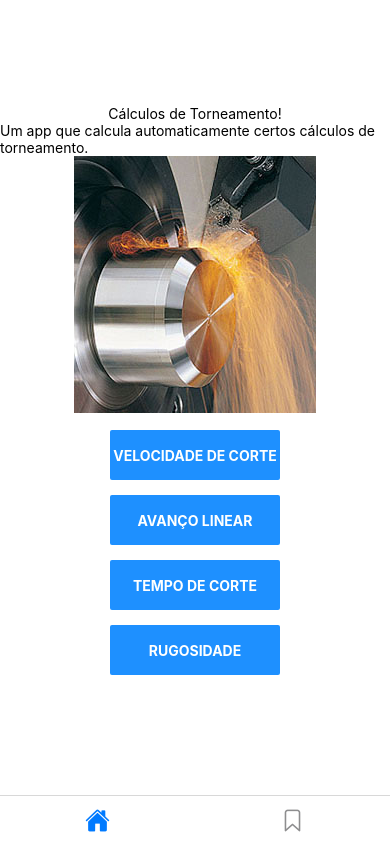
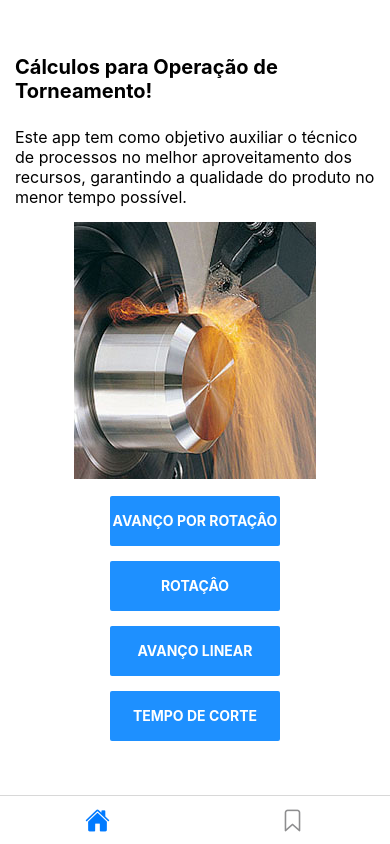
Before and after one commit to BomDia16/CalculosTorneamento, a React Native app: screen /home in a window 390 px wide. Built offline with nearby package versions, Linux system fonts and the light colour scheme.

Commit message:
Dia 7: Arrumei as coisas que o chefe queria.

```diff
--- a/src/components/modal/avanco/resultado.js
+++ b/src/components/modal/avanco/resultado.js
@@ -15,7 +15,7 @@ export function ModalResultado({handleClose, resultado}) {
         <View style={styles.container}>
             <View style={styles.content}>
                 <View style={styles.titleArea}>
-                    <Text style={styles.title}>Cálculo de Avanço Linear</Text>
+                    <Text style={styles.title}>Cálculo do Avanço Linear</Text>
                     <Text>Valor de fl (Avanço Linear)</Text>
                     <Text>Para copiar segure encima do resultado</Text>
                 </View>
--- a/src/components/modal/velocidade/resultado.js
+++ b/src/components/modal/avancoPRotacao/resultado.js
@@ -1,8 +1,7 @@
 import { StatusBar } from 'expo-status-bar';
-import { StyleSheet, Text, View, Modal, TouchableOpacity, Pressable } from 'react-native';
+import { StyleSheet, Text, View, Modal, TouchableOpacity, TextInput, Pressable } from 'react-native';
+//import useStorage from "../../hooks/useStorage";
 import * as Clipboard from 'expo-clipboard';
-//import useStorage from "../../hooks/useStorage";
-import { useState } from 'react';
 
 export function ModalResultado({handleClose, resultado}) {
 
@@ -15,15 +14,15 @@ export function ModalResultado({handleClose, resultado}) {
         <View style={styles.container}>
             <View style={styles.content}>
                 <View style={styles.titleArea}>
-                    <Text style={styles.title}>Cálculo de Velocidade de Corte</Text>
-                    <Text>Valor de n (Rotação do eixo principal)</Text>
+                    <Text style={styles.title}>Cálculo de Avanço por Rotação</Text>
+                    <Text>Valor de fl (Avanço por Rotação)</Text>
                     <Text>Para copiar segure encima do resultado</Text>
                 </View>
 
                 <View style={styles.input}>
                     <Pressable onLongPress={copy}>
-                        <Text>{resultado} rpm</Text>
-                    </Pressable>
+                        <Text>{resultado} mm/rot</Text>
+                    </ Pressable>
                 </View>
 
                 <View style={styles.buttonArea}>
@@ -70,7 +69,6 @@ const styles = StyleSheet.create({
         borderRadius: 8,
         borderColor: 'black',
         marginBottom: 10,
-        marginTop: 10,
         alignItems:'center',
         justifyContent:'space-between'
     },
--- a/src/components/modal/velocidade/index.js
+++ b/src/components/modal/rotacao/index.js
@@ -7,7 +7,7 @@ import {ModalResultado} from '../velocidade/resultado'
 
 const Separator = () => <View style={styles.separator} />;
 
-export function ModalVelocidade({handleClose}) {
+export function ModalRotacao({handleClose}) {
 
     const [resultadoVisible, setResultadoVisible] = useState(false);
 
@@ -19,7 +19,7 @@ export function ModalVelocidade({handleClose}) {
 
     async function handleCalcular(){
         if (velocidadeCorte != "" && diametro != ""){
-            value = ((velocidadeCorte * 1000)/(Math.PI * diametro)).toFixed(2)
+            value = Math.round((velocidadeCorte * 1000)/(Math.PI * diametro))
             setRotacao(value)
             setResultadoVisible(true)
         } else {
@@ -31,7 +31,7 @@ export function ModalVelocidade({handleClose}) {
         <View style={styles.container}>
             <View style={styles.content}>
                 <View style={styles.titleArea}>
-                    <Text style={styles.title}>Cálculo de Velocidade de Corte</Text>
+                    <Text style={styles.title}>Cálculo de Rotação</Text>
                     <Text>Valor de n (Rotação do eixo principal)</Text>
                     <Text>Decimais precisam ser no padrão americano (com ponto)</Text>
                 </View>
@@ -65,7 +65,7 @@ export function ModalVelocidade({handleClose}) {
                 </View>
             </View>
             <Modal visible={resultadoVisible} animationType='fade'>
-                <ModalResultado resultado={rotacao} handleClose={ () => {setResultadoVisible(false); handleClose();} } />
+                <ModalResultado resultado={rotacao} handleClose={ () => {setResultadoVisible(false)} } />
             </Modal>
         </View>
     );
--- a/src/components/modal/tempoCorte/index.js
+++ b/src/components/modal/tempoCorte/index.js
@@ -30,7 +30,7 @@ export function ModalTempoCorte({handleClose}) {
         <View style={styles.container}>
             <View style={styles.content}>
                 <View style={styles.titleArea}>
-                    <Text style={styles.title}>Cálculo de Tempo de Corte</Text>
+                    <Text style={styles.title}>Cálculo do Tempo de Corte</Text>
                     <Text>Valor de tc (Tempo de corte)</Text>
                     <Text>Decimais precisam ser no padrão americano (com ponto)</Text>
                 </View>
@@ -64,7 +64,7 @@ export function ModalTempoCorte({handleClose}) {
                 </View>
             </View>
             <Modal visible={resultadoVisible} animationType='fade'>
-                <ModalResultado resultado={tempoCorte} handleClose={ () => {setResultadoVisible(false); handleClose()} } />
+                <ModalResultado resultado={tempoCorte} handleClose={ () => {setResultadoVisible(false)} } />
             </Modal>
         </View>
     );
--- a/src/components/modal/tempoCorte/resultado.js
+++ b/src/components/modal/tempoCorte/resultado.js
@@ -15,7 +15,7 @@ export function ModalResultado({handleClose, resultado}) {
         <View style={styles.container}>
             <View style={styles.content}>
                 <View style={styles.titleArea}>
-                    <Text style={styles.title}>Cálculo de Tempo de Corte</Text>
+                    <Text style={styles.title}>Cálculo do Tempo de Corte</Text>
                     <Text>Valor de tc (Tempo de Corte)</Text>
                     <Text>Para copiar segure encima do resultado</Text>
                 </View>
--- a/src/pages/home/index.js
+++ b/src/pages/home/index.js
@@ -1,22 +1,22 @@
 import { StatusBar } from 'expo-status-bar';
 import { useState } from 'react';
 import { StyleSheet, Text, View, Button, Alert, Modal, Image, TouchableOpacity } from 'react-native';
-import { ModalVelocidade } from '../../components/modal/velocidade/index';
+import { ModalRotacao } from '../../components/modal/rotacao/index';
 import { ModalAvanco } from '../../components/modal/avanco/index'
 import { ModalTempoCorte } from '../../components/modal/tempoCorte/index'
-import { ModalRugosidade } from '../../components/modal/rugosidade';
+import { ModalAvancoPRotacao } from '../../components/modal/avancoPRotacao';
 
 const Separator = () => <View style={styles.separator} />;
 
 export function Home() {
 
-    const [velocidadeVisible, setVelocidadeVisible] = useState(false);
+    const [rotacaoVisible, setRotacaoVisible] = useState(false);
     const [avancoVisible, setAvancoVisible] = useState(false);
     const [tempoCorteVisible, setTempoCorteVisible] = useState(false);
-    const [rugosidadeVisible, setRugosidadeVisible] = useState(false);
+    const [avancoPRotacaoVisible, setAvancoPRotacaoVisible] = useState(false);
 
-    function calcularVelocidade() {
-        setVelocidadeVisible(true);
+    function calcularRotacao() {
+        setRotacaoVisible(true);
     }
 
     function calcularAvanco() {
@@ -27,8 +27,8 @@ export function Home() {
       setTempoCorteVisible(true);
     }
 
-    function calcularRugosidade() {
-      setRugosidadeVisible(true);
+    function calcularAvancoPRotacao() {
+      setAvancoPRotacaoVisible(true);
     }
 
     return (
@@ -36,8 +36,9 @@ export function Home() {
             <StatusBar style="auto" />
 
             <View style={styles.texto}>
-                <Text>Cálculos de Torneamento!</Text>
-                <Text>Um app que calcula automaticamente certos cálculos de torneamento.</Text>
+                <Text style={styles.title}>Cálculos para Operação de Torneamento!</Text>
+                <Text style={styles.descricao}>Este app tem como objetivo auxiliar o técnico de processos no melhor aproveitamento dos recursos, garantindo
+                   a qualidade do produto no menor tempo possível.</Text>
             </View>
 
             <View>
@@ -49,8 +50,12 @@ export function Home() {
 
             <Separator/>
             <View style={styles.botoes}>
-                <TouchableOpacity style={styles.button} onPress={calcularVelocidade}>
-                      <Text style={styles.buttonText}>VELOCIDADE DE CORTE</Text>
+                <TouchableOpacity style={styles.button} onPress={calcularAvancoPRotacao}>
+                      <Text style={styles.buttonText}>AVANÇO POR ROTAÇÂO</Text>
+                </TouchableOpacity>
+
+                <TouchableOpacity style={styles.button} onPress={calcularRotacao}>
+                      <Text style={styles.buttonText}>ROTAÇÂO</Text>
                 </TouchableOpacity>
 
                 <TouchableOpacity style={styles.button} onPress={calcularAvanco}>
@@ -60,14 +65,10 @@ export function Home() {
                 <TouchableOpacity style={styles.button} onPress={calcularTempoCorte}>
                       <Text style={styles.buttonText}>TEMPO DE CORTE</Text>
                 </TouchableOpacity>
-
-                <TouchableOpacity style={styles.button} onPress={calcularRugosidade}>
-                      <Text style={styles.buttonText}>RUGOSIDADE</Text>
-                </TouchableOpacity>
             </View>
 
-            <Modal visible={velocidadeVisible} animationType='fade'>
-                <ModalVelocidade handleClose={ () => setVelocidadeVisible(false) } />
+            <Modal visible={rotacaoVisible} animationType='fade'>
+                <ModalRotacao handleClose={ () => setRotacaoVisible(false) } />
             </Modal>
 
             <Modal visible={avancoVisible} animationType='fade'>
@@ -78,8 +79,8 @@ export function Home() {
                 <ModalTempoCorte handleClose={ () => setTempoCorteVisible(false) } />
             </Modal>
 
-            <Modal visible={rugosidadeVisible} animationType='fade'>
-                <ModalRugosidade handleClose={ () => setRugosidadeVisible(false) } />
+            <Modal visible={avancoPRotacaoVisible} animationType='fade'>
+                <ModalAvancoPRotacao handleClose={ () => setAvancoPRotacaoVisible(false) } />
             </Modal>
 
         </View>
@@ -97,6 +98,7 @@ const styles = StyleSheet.create({
   texto: {
     alignItems: 'center',
     justifyContent: 'center',
+    margin: 15,
   },
 
   botoes: {
@@ -125,4 +127,13 @@ const styles = StyleSheet.create({
     borderRadius: 2,
     marginBottom: 15,
   },
+  title:{
+    fontSize:20,
+    fontWeight:'bold',
+    color:'#000',
+    marginBottom:24,
+  },
+  descricao:{
+    fontSize:16
+  }
 });
```
Also changed, not shown: src/components/modal/avanco/index.js (+4 -4 lines), src/components/modal/avancoPRotacao/index.js (renamed from src/components/modal/rugosidade/index.js, +5 -5 lines), src/components/modal/rotacao/resultado.js (renamed from src/components/modal/rugosidade/resultado.js, +8 -6 lines).
